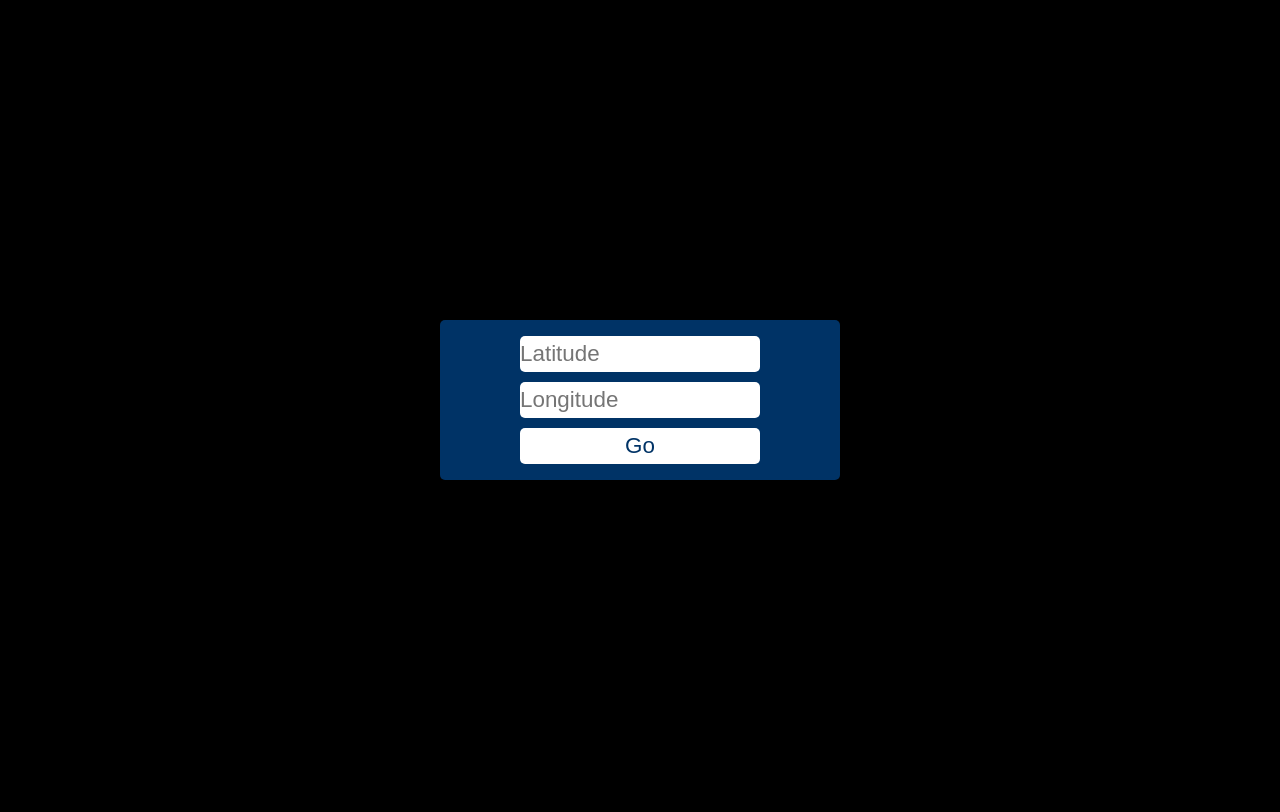
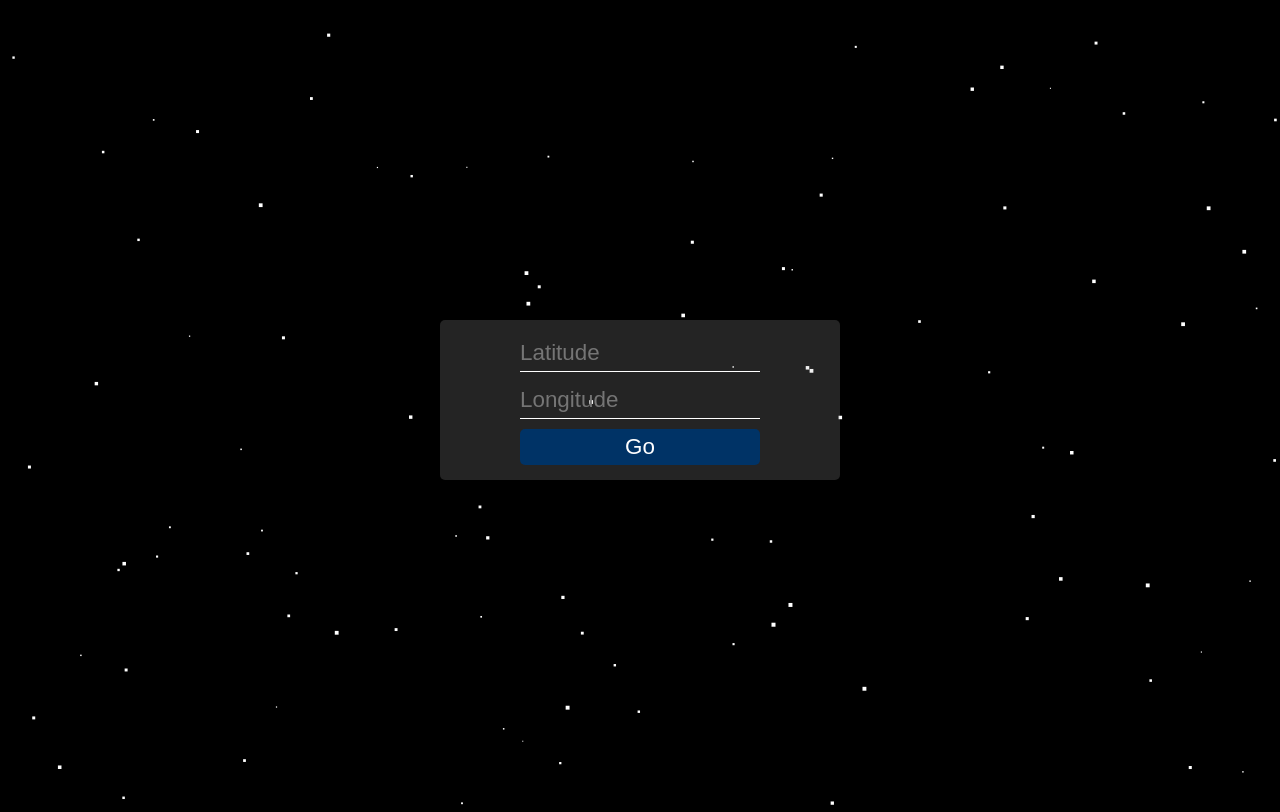
Before and after one commit to AdamJohnSwan/ConstellationHelper, a Flask app: page / in a window 1280 px wide. Before the commit the page ends 480 px from the top, so only its background shows below. Run offline with Flask 2, Linux system fonts and the light colour scheme.

Commit message:
changed home page and added starfield

```diff
--- a/static/css/main.css
+++ b/static/css/main.css
@@ -24,9 +24,9 @@ body, html {
 #location-form {
 	margin: 0 auto;
 	width: 400px;
-	background-color: #003366;
+	background-color: rgba(180, 180, 180, 0.2);
 	margin: 0 auto;
-	color: #ffffff;
+	color: white;
 	min-height: 10em;
 	display: flex;
 	flex-direction: column;
@@ -34,23 +34,26 @@ body, html {
 	border-radius: 5px;
 }
 #location-form input, #location-form button {
-	color: #003366;
+	background-color: transparent;
+	color: white;
 	width: 60%;
 	display:block;
-	border-radius: 5px;
 	font-size: 1.4em;
 	margin: 5px auto;
 	padding: 5px 0px 5px 0px;
 	outline: 0;
 	border: 0;
+	border-bottom: 1px solid white;
 }
 
 #location-form button {
 	cursor: pointer;
 	padding: 5px 0px 5px 0px;
 	text-align: center;
-	background-color: #ffffff;
-	color: #003366;
+	background-color: #003366;
+	color: white;
+	border: 0;
+	border-radius: 5px;
 }
 
 /* Safari */
--- /dev/null
+++ b/static/js/starfield.js
@@ -0,0 +1,101 @@
+/*
+	Starfield lets you take a div and turn it into a starfield.
+
+*/
+
+//	Define the starfield class.
+function Starfield() {
+	this.fps = 30;
+	this.canvas = null;
+	this.width = 0;
+	this.height = 0;
+	this.minVelocity = 2;
+	this.maxVelocity = 4;
+	this.stars = 100;
+	this.intervalId = 0;
+}
+
+//	The main function - initialises the starfield.
+Starfield.prototype.initialise = function(div) {
+	var self = this;
+
+	//	Store the div.
+	this.containerDiv = div;
+	self.width = window.innerWidth;
+	self.height = window.innerHeight;
+
+	window.addEventListener('resize', function resize(event) {
+		self.width = window.innerWidth;
+		self.height = window.innerHeight;
+		self.canvas.width = self.width;
+		self.canvas.height = self.height;
+		self.draw();
+	});
+
+	//	Create the canvas.
+	var canvas = document.createElement('canvas');
+	div.appendChild(canvas);
+	this.canvas = canvas;
+	this.canvas.width = this.width;
+	this.canvas.height = this.height;
+};
+
+Starfield.prototype.start = function() {
+
+	//	Create the stars.
+	var stars = [];
+	for(var i=0; i<this.stars; i++) {
+		stars[i] = new Star(Math.random()*this.width, Math.random()*this.height, Math.random()*3+1,
+		 (Math.random()*(this.maxVelocity - this.minVelocity))+this.minVelocity);
+	}
+	this.stars = stars;
+
+	var self = this;
+	//	Start the timer.
+	this.intervalId = setInterval(function() {
+		self.update();
+		self.draw();
+	}, 1000 / this.fps);
+};
+
+Starfield.prototype.stop = function() {
+	clearInterval(this.intervalId);
+};
+
+Starfield.prototype.update = function() {
+	var dt = 1 / this.fps;
+
+	for(var i=0; i<this.stars.length; i++) {
+		var star = this.stars[i];
+		star.y += dt * star.velocity;
+		//	If the star has moved from the bottom of the screen, spawn it at the top.
+		if(star.y > this.height) {
+			this.stars[i] = new Star(Math.random()*this.width, 0, Math.random()*3+1,
+		 	(Math.random()*(this.maxVelocity - this.minVelocity))+this.minVelocity);
+		}
+	}
+};
+
+Starfield.prototype.draw = function() {
+
+	//	Get the drawing context.
+	var ctx = this.canvas.getContext("2d");
+
+	//	Draw the background.
+ 	ctx.fillStyle = '#000000';
+	ctx.fillRect(0, 0, this.width, this.height);
+
+	//	Draw stars.
+	ctx.fillStyle = '#ffffff';
+	for(var i=0; i<this.stars.length;i++) {
+		var star = this.stars[i];
+		ctx.fillRect(star.x, star.y, star.size, star.size);
+	}
+};
+
+function Star(x, y, size, velocity) {
+	this.x = x;
+	this.y = y;
+	this.size = size;
+	this.velocity = velocity;
+}
--- a/templates/pages/home.html
+++ b/templates/pages/home.html
@@ -8,6 +8,7 @@
 		<button type="submit">Go</button>
 	</form>
 </div>
+<script type="text/javascript" src="/static/js/starfield.js"></script>
 <script>
 	if (navigator.geolocation) {
 		navigator.geolocation.getCurrentPosition(function(position) {
@@ -18,5 +19,10 @@
 	} else {
 		console.log("Geolocation is not supported by this browser.");
 	}
+
+	var container = document.getElementById('content');
+	var starfield = new Starfield();
+	starfield.initialise(container);
+	starfield.start();
 </script>
 {% endblock %}
```
